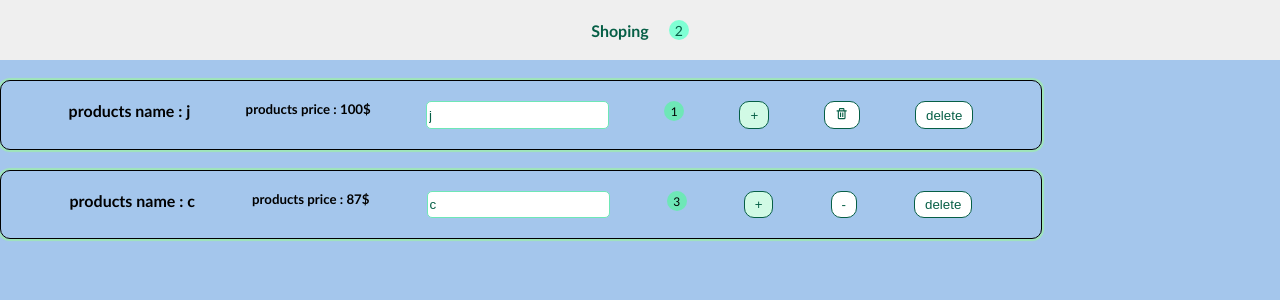
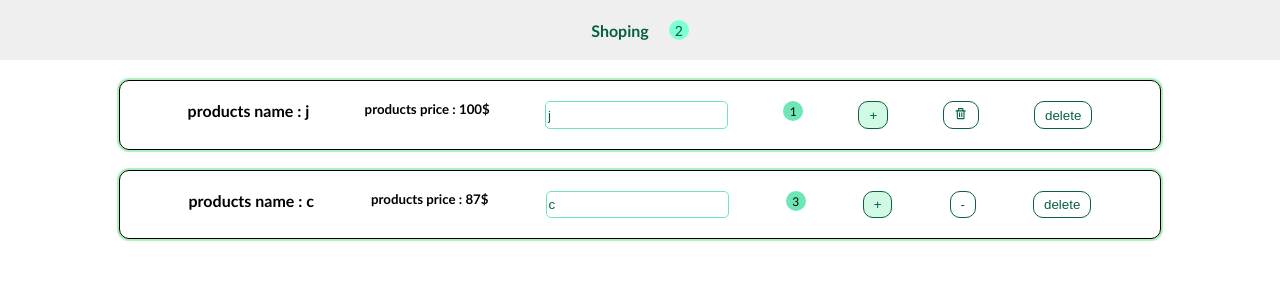
Before and after one commit to zarbabi/React-Train, a React (Create React App) app: page / in a window 1280 px wide. Shown: the top 300 px of the page. Built offline with nearby package versions, Linux system fonts and the light colour scheme.

Commit message:
HOC example container

```diff
--- a/src/App.js
+++ b/src/App.js
@@ -10,6 +10,7 @@ import FunctionalCounter from "./components/FunctionalCounter";
 import ClassTimer from "./components/ClassTimer";
 import FunctionalTimer from "./components/FunctionalTimer";
 import Wrapper from "./components/hoc/Wrapper";
+import "./App.css";
 //import Product from "./components/Product/Product";
 class App extends Component {
   constructor(props) {
@@ -111,9 +112,10 @@ class App extends Component {
   }
   render() {
     console.log("App.js render");
+    console.log(this.props);
     return (
       // <div className={style.container} id="title">
-      <Wrapper class="container">
+      <>
         {/* <button onClick={() => this.setState({ isShow: !this.state.isShow })}>
           {this.state.isShow ? "hide" : "show"}
         </button>
@@ -130,13 +132,13 @@ class App extends Component {
         />
         {/* <ClassCounter /> */}
         {/* <FunctionalCounter /> */}
-      </Wrapper>
+      </>
       // </div>
     );
   }
 }
 
-export default App;
+export default Wrapper(App, "container");
 
 // const App = () => {
 //   const [products, setproducts] = useState([
--- a/src/components/hoc/Wrapper.js
+++ b/src/components/hoc/Wrapper.js
@@ -1,5 +1,15 @@
-const Wrapper = (props) => {
-  return <div className={props.class}>{props.children}</div>;
+// const Wrapper = (props) => {
+//   return <div className={props.class}>{props.children}</div>;
+// };
+
+const Wrapper = (WrapperComponent, className) => {
+  return (props) => {
+    return (
+      <div className={className}>
+        <WrapperComponent {...props} />
+      </div>
+    );
+  };
 };
 
 export default Wrapper;
--- a/src/index.js
+++ b/src/index.js
@@ -9,7 +9,7 @@ import "./index.css";
 //ReactDOM.render(<Clss />, document.getElementById("root"));
 //ReactDOM.render(<Test />, document.getElementById("root"));
 
-ReactDOM.render(<App />, document.getElementById("root"));
+ReactDOM.render(<App name="zahra" />, document.getElementById("root"));
 
 // //////////////////////////////
 // first app
```
